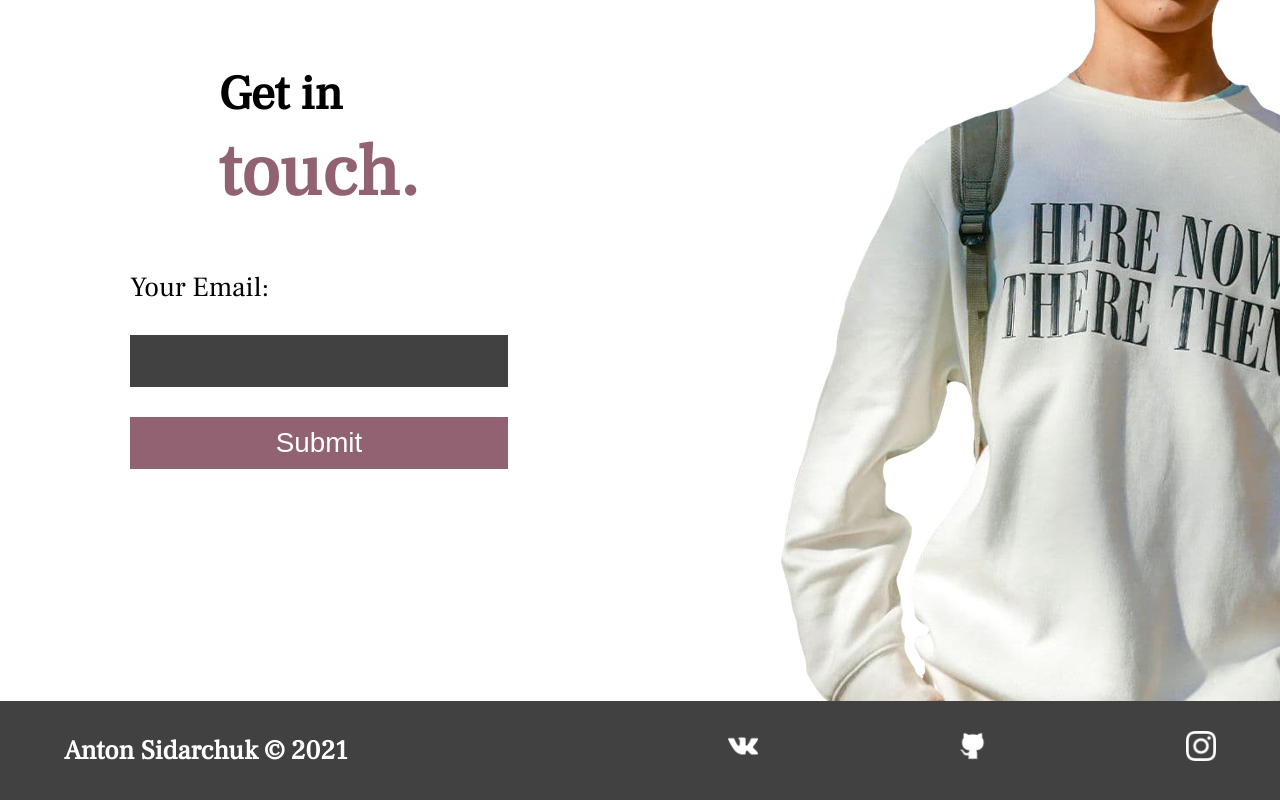
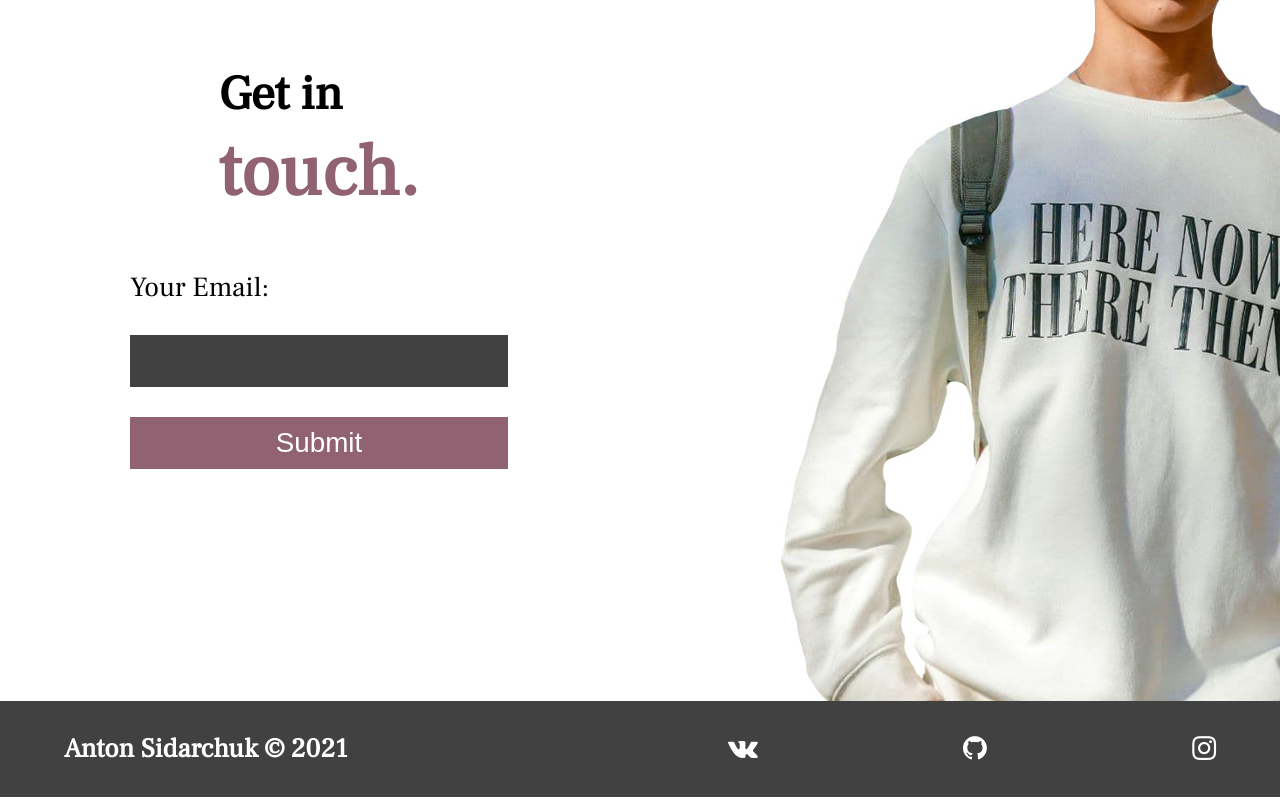
Before and after one commit to yungahaxal/myportfolio, a plain HTML site: page index.html in a window 1280 px wide. Shown: the part 3041-3841 px from the top of the page. Drawn offline with Linux system fonts and the light colour scheme.

Commit message:
Update index.html

```diff
--- a/index.html
+++ b/index.html
@@ -7,10 +7,10 @@
     <meta name="description" content="Anton Sidarchuk Portfolio." />
     <meta name="robots" content="index,follow" />
     <link rel="stylesheet" href="./style.css" />
-    <!-- <link
+    <link
       rel="stylesheet"
       href="https://maxcdn.bootstrapcdn.com/font-awesome/4.4.0/css/font-awesome.min.css"
-    /> -->
+    />
     <title>Anton Sidarchuk | Portfolio</title>
   </head>
   <body>
@@ -105,15 +105,15 @@
       <ul>
         <li>
           <a href="https://vk.com/dangerwaflya" target="blank"
-            ><img src="./img/vk-logo.png" alt="vk-logo"></a>
+            ><i class="fa fa-vk" target="blank"></i></a>
         </li>
         <li>
           <a href="https://github.com/yungahaxal" target="blank"
-            ><img src="./img/github-logo.png" alt=""></a>
+            ><i class="fa fa-github" target="blank"></i></a>
         </li>
         <li>
           <a href="https://www.instagram.com/y.o.u.n.g.a/" target="blank"
-            ><img src="./img/instagram-logo.png" alt=""></a>
+            ><i class="fa fa-instagram" target="blank"></i></a>
         </li>
       </ul>
     </footer>
```
